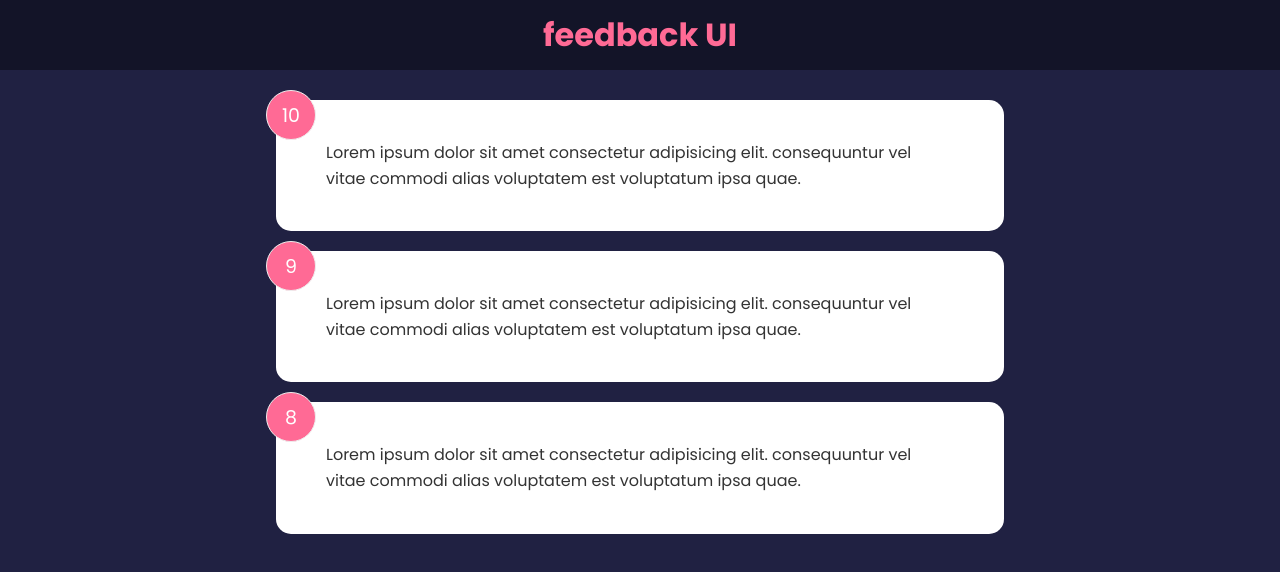
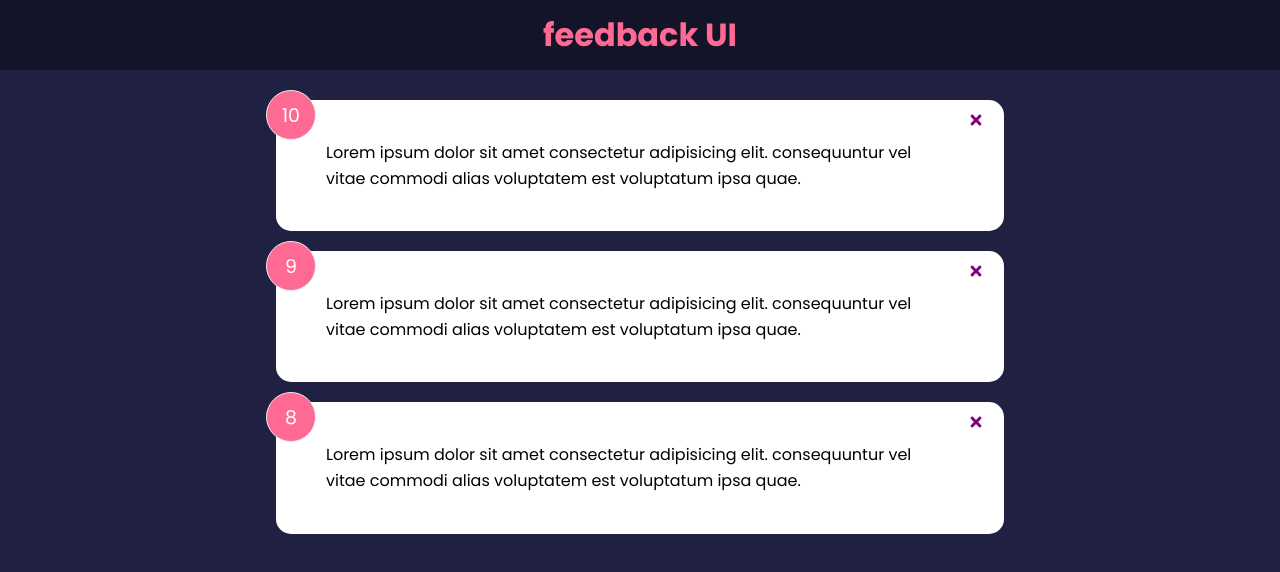
Before and after one commit to jawale204/learn-react, a React (Create React App) app: page / in a window 1280 px wide. Shown: the top 572 px of the page. Built offline with nearby package versions, Linux system fonts and the light colour scheme.

Commit message:
contitional css/style component/prop drilling 3-17-1

```diff
--- a/package.json
+++ b/package.json
@@ -8,6 +8,7 @@
     "@testing-library/user-event": "^13.5.0",
     "react": "^18.0.0",
     "react-dom": "^18.0.0",
+    "react-icons": "^4.3.1",
     "react-scripts": "5.0.0",
     "web-vitals": "^2.1.4"
   },
--- a/src/App.js
+++ b/src/App.js
@@ -5,11 +5,22 @@ import FeedbackItemList from "./data/FeedbackItemList";
 
 function App() {
   const [feedbacks, setFeedbacks] = useState(FeedbackItemList);
+
+  const handleDelete = (id) => {
+    setFeedbacks(
+      feedbacks.filter((item) => {
+        return item.id !== id;
+      })
+    );
+  };
   return (
     <>
       <Header text="feedback UI" />
       <div className="container">
-        <FeedbackList feedbacks={feedbacks} />
+        <FeedbackList
+          feedbacks={feedbacks}
+          handleDelete={handleDelete}
+        ></FeedbackList>
       </div>
     </>
   );
--- a/src/components/FeedbackItem.jsx
+++ b/src/components/FeedbackItem.jsx
@@ -1,11 +1,18 @@
-import { useState } from "react";
+import Card from "./shared/Card";
+import { FaTimes } from "react-icons/fa";
 
 function FeedbackItem(props) {
   return (
-    <div className="card">
+    <Card reverse={false}>
       <div className="num-display">{props.item.rating}</div>
+      <div className="close">
+        <FaTimes
+          onClick={() => props.handleDelete(props.item.id)}
+          color="purple"
+        />
+      </div>
       <div className="text-display">{props.item.text}</div>
-    </div>
+    </Card>
   );
 }
 
--- a/src/components/FeedbackList.jsx
+++ b/src/components/FeedbackList.jsx
@@ -1,14 +1,32 @@
 import React from "react";
 import FeedBackItem from "./FeedbackItem";
+import PropTypes from "prop-types";
 
 function FeedbackList(props) {
+  if (!props.feedbacks || props.feedbacks.length === 0) return <>No feedback</>;
   return (
     <div>
       {props.feedbacks.map((item) => {
-        return <FeedBackItem item={item} />;
+        return (
+          <FeedBackItem
+            key={item.id}
+            item={item}
+            handleDelete={props.handleDelete}
+          />
+        );
       })}
     </div>
   );
 }
 
+FeedbackList.propTypes = {
+  feedbacks: PropTypes.arrayOf(
+    PropTypes.shape({
+      id: PropTypes.number,
+      text: PropTypes.string,
+      rating: PropTypes.number,
+    })
+  ),
+};
+
 export default FeedbackList;
--- /dev/null
+++ b/src/components/shared/Card.jsx
@@ -0,0 +1,24 @@
+import PropTypes from "prop-types";
+function Card(props) {
+  return (
+    <div
+      className="card"
+      style={{
+        backgroundColor: props.reverse ? "rgba(0,0,0,0.4)" : "#fff",
+        color: props.reverse ? "#fff" : "#000",
+      }}
+    >
+      {props.children}
+    </div>
+  );
+}
+
+Card.defaultProps = {
+  reverse: false,
+};
+
+Card.propTypes = {
+  reverse: PropTypes.bool,
+  children: PropTypes.node.isRequired,
+};
+export default Card;
```
Also changed, not shown: 1 other file (tests, documents, lock files or other folders).
